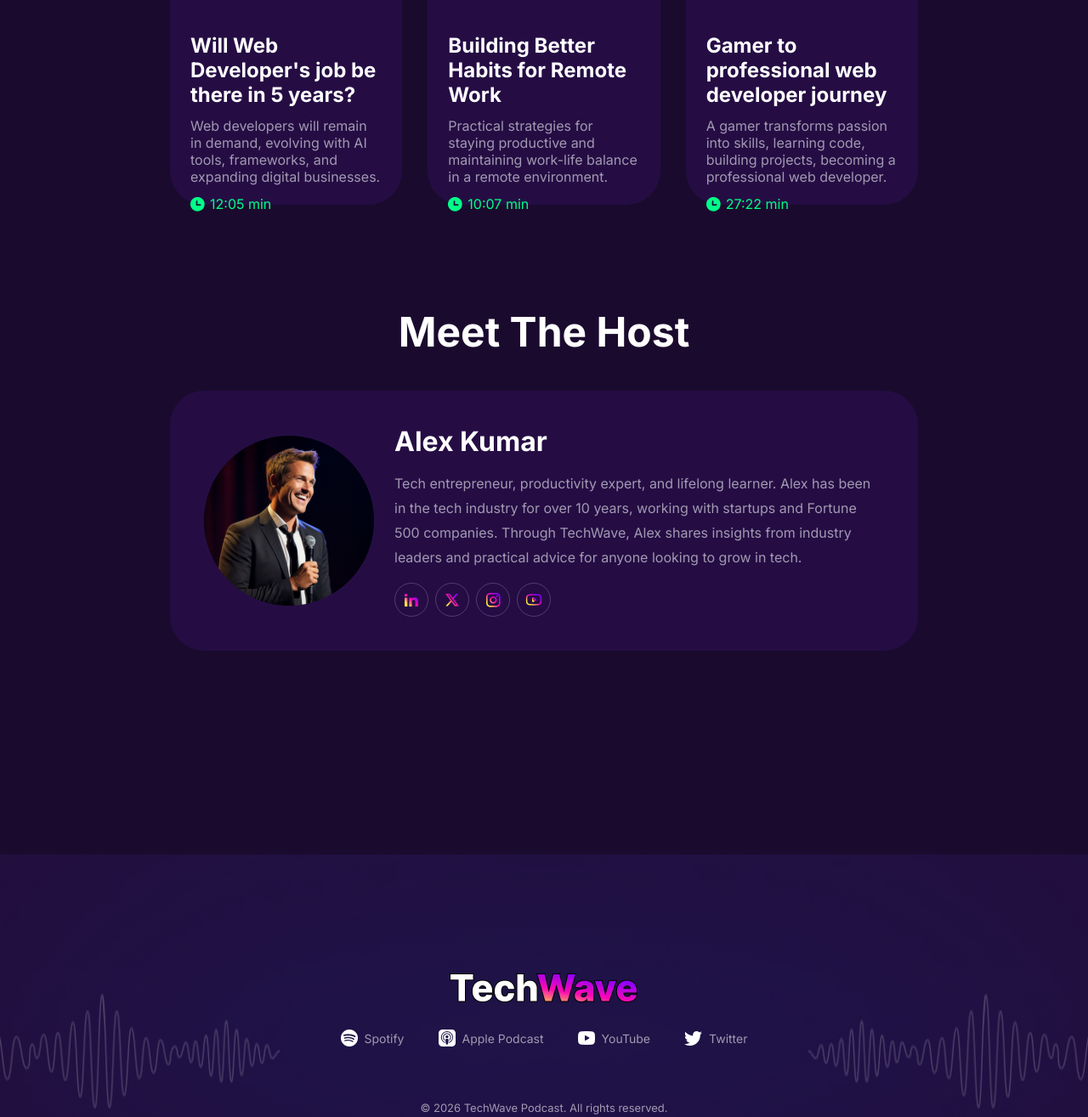
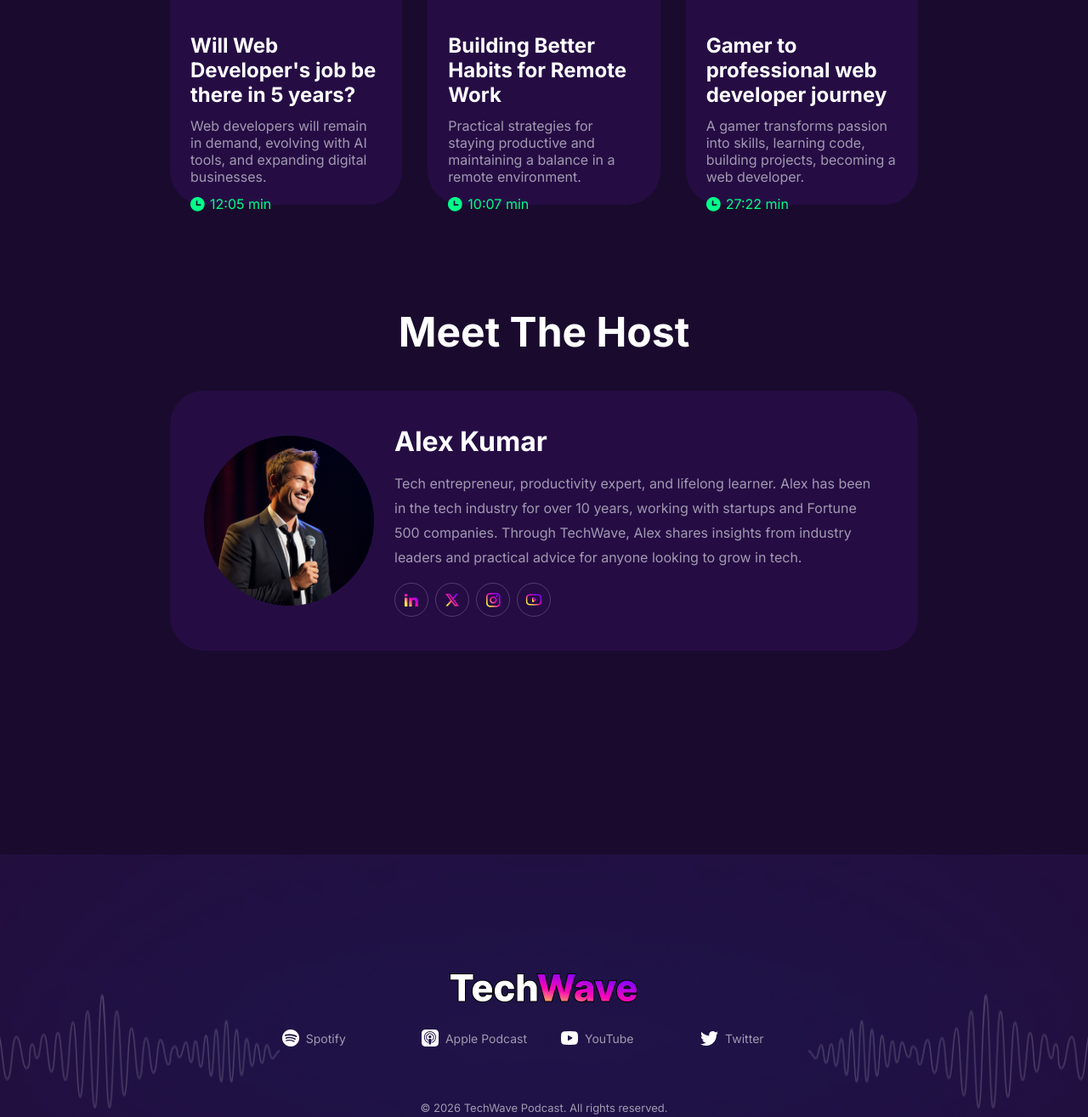
Before and after one commit to nafisahmed67/PH-B13-A2, a plain HTML site: page index.html in a window 1280 px wide. Shown: the part 3100-4415 px from the top of the page at 85% size. Drawn offline with Linux system fonts and the light colour scheme; grey boxes are pictures that could not be loaded.

Commit message:
mainor responsive problem fixed in video sec

```diff
--- a/index.html
+++ b/index.html
@@ -4,6 +4,7 @@
     <meta charset="UTF-8" />
     <meta name="viewport" content="width=device-width, initial-scale=1.0" />
     <title>TechWave</title>
+    <!-- font-awesome link -->
     <link
       rel="stylesheet"
       href="https://cdnjs.cloudflare.com/ajax/libs/font-awesome/7.0.1/css/all.min.css"
@@ -11,6 +12,7 @@
       crossorigin="anonymous"
       referrerpolicy="no-referrer"
     />
+    <!-- css file link -->
     <link rel="stylesheet" href="style.css" />
   </head>
 
@@ -170,7 +172,7 @@
                 <h3>Will Web Developer's job be there in 5 years?</h3>
                 <p>
                   Web developers will remain in demand, evolving with AI tools,
-                  frameworks, and expanding digital businesses.
+                 and expanding digital businesses.
                 </p>
                 <div class="min-align">
                   <img src="assets/clock.png" alt="" />
@@ -201,7 +203,7 @@
                 <h3>Building Better Habits for Remote Work</h3>
                 <p>
                   Practical strategies for staying productive and maintaining
-                  work-life balance in a remote environment.
+                  a balance in a remote environment.
                 </p>
                 <div class="min-align">
                   <img src="assets/clock.png" alt="" />
@@ -232,7 +234,7 @@
                 <h3>Gamer to professional web developer journey</h3>
                 <p>
                   A gamer transforms passion into skills, learning code,
-                  building projects, becoming a professional web developer.
+                  building projects, becoming a web developer.
                 </p>
                 <div class="min-align">
                   <img src="assets/clock.png" alt="" />
--- a/style.css
+++ b/style.css
@@ -497,6 +497,7 @@ header button:hover {
     justify-content: center;
 }
 
+/* footer sec st */
 footer {
     display: flex;
     align-items: center;
@@ -521,12 +522,15 @@ footer {
 
 
 .footer-social {
-    display: flex;
+     display: grid;
+    grid-template-columns: repeat(4, 1fr);
+    text-align: center;
+    /* display: flex;
     align-items: center;
+    justify-content: center; */
     gap:40px;
-    justify-content: center;
     margin-bottom: 32px;
-flex-wrap: wrap;
+/* flex-wrap: wrap; */
 
 }
 
@@ -545,7 +549,7 @@ flex-wrap: wrap;
     color: #a299b1;
     font-size: 13px;
 }
-
+/* footer sec end */
 
 
 
@@ -778,6 +782,9 @@ flex-wrap: wrap;
         /* background-size: contain; */
 
     }
+    .footer-social {
+    grid-template-columns: repeat(2, 1fr);
+}
 
 
 }
```
